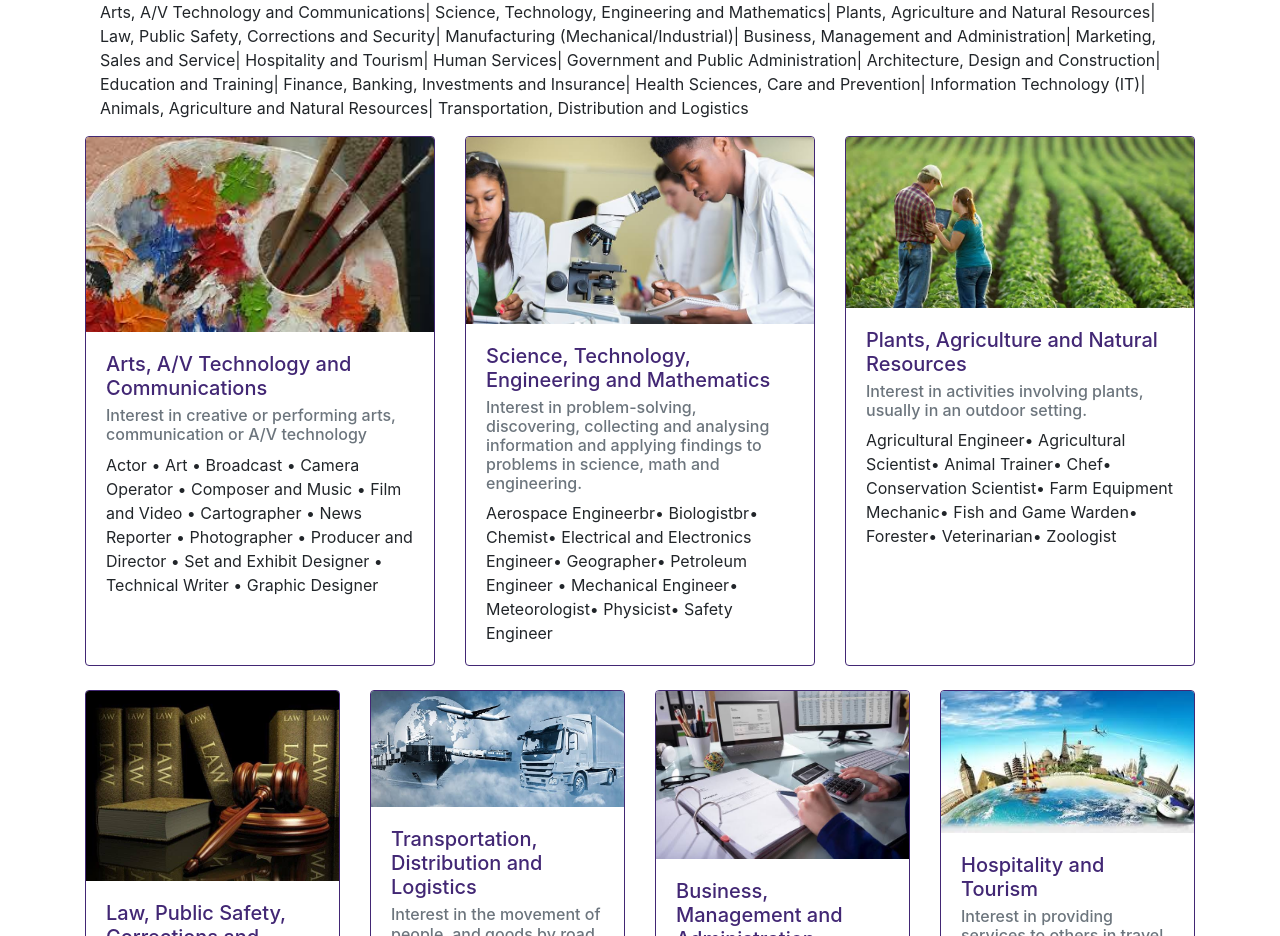
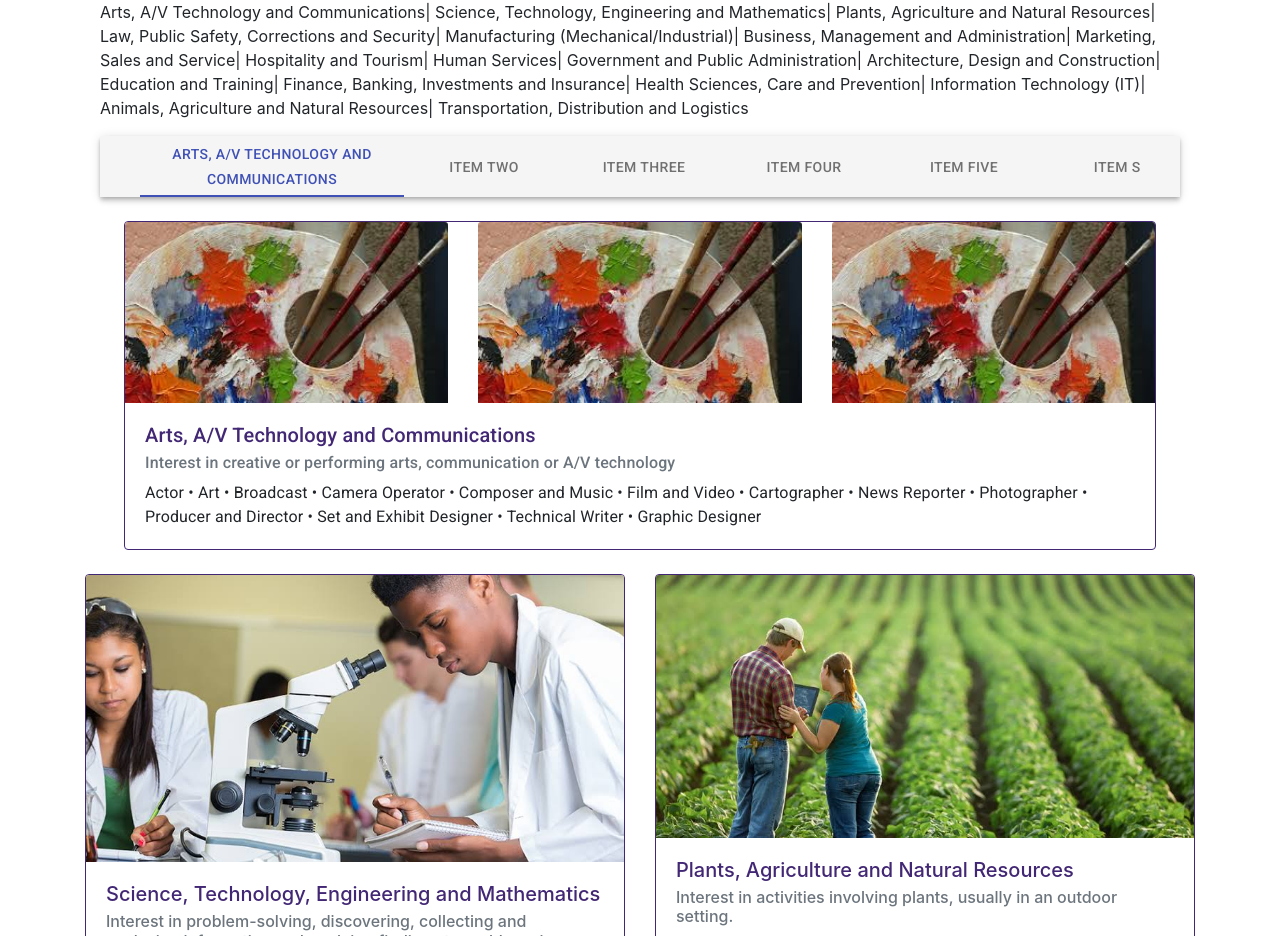
Before and after one commit to SibabalwePeter/FlyingScrollEnlightenment, a React (Create React App) app in the folder ClientApp/: page /Practitioners in a window 1280 px wide. Shown: the part 911-1847 px from the top of the page. Built offline with nearby package versions, Linux system fonts and the light colour scheme.

Commit message:
practitioners Tabs

```diff
--- a/ClientApp/package.json
+++ b/ClientApp/package.json
@@ -3,6 +3,8 @@
   "version": "0.1.0",
   "private": true,
   "dependencies": {
+    "@material-ui/core": "^4.11.2",
+    "@material-ui/icons": "^4.11.2",
     "bootstrap": "^4.3.1",
     "connected-react-router": "6.5.2",
     "history": "4.10.1",
--- a/ClientApp/public/index.html
+++ b/ClientApp/public/index.html
@@ -11,6 +11,12 @@
     -->
     <link rel="manifest" href="%PUBLIC_URL%/manifest.json">
     <link rel="shortcut icon" href="%PUBLIC_URL%/favicon.ico">
+
+    <!-- Fonts to support Material Design -->
+    <link rel="stylesheet" href="https://fonts.googleapis.com/css?family=Roboto:300,400,500,700&display=swap" />
+    <!-- Icons to support Material Design -->
+    <link rel="stylesheet" href="https://fonts.googleapis.com/icon?family=Material+Icons" />
+
     <!--
       Notice the use of %PUBLIC_URL% in the tags above.
       It will be replaced with the URL of the `public` folder during the build.
--- /dev/null
+++ b/ClientApp/src/components/PractitionerCareers.tsx
@@ -0,0 +1,159 @@
+import React from 'react';
+import PropTypes from 'prop-types';
+import { makeStyles } from '@material-ui/core/styles';
+import AppBar from '@material-ui/core/AppBar';
+import Tabs from '@material-ui/core/Tabs';
+import Tab from '@material-ui/core/Tab';
+import Typography from '@material-ui/core/Typography';
+import Box from '@material-ui/core/Box';
+import {
+    Card, CardImg, CardTitle, CardText, CardDeck,
+    CardSubtitle, CardBody, Row, Col
+  } from 'reactstrap';
+
+
+import ArtsPicture from '../Pictures/Arts.jpg';
+import Science from '../Pictures/Science.jpeg';
+import Farming from '../Pictures/Farming.jpeg';
+import Law from '../Pictures/Law.jpeg';
+import Industrial from '../Pictures/Industrial.jpeg';
+import Accounting from '../Pictures/Accounting.jpeg';
+import Hospitality from '../Pictures/Hospitality.jpeg';
+import SocialWorker from '../Pictures/SocialWorker.jpeg';
+import CityPlanning from '../Pictures/CityPlannng.jpeg';
+import Architecture from '../Pictures/Architecture.jpeg';
+import Education from '../Pictures/Education.jpeg';
+import RealEstate from '../Pictures/RealEstate.jpeg';
+import IT from '../Pictures/IT.jpeg';
+import Finance from '../Pictures/Finance.jpeg';
+import HealthSciences from '../Pictures/HealthSciences.jpeg';
+import Transportation from '../Pictures/Transportation.jpeg';
+import Animals from '../Pictures/Animals.jpeg';
+
+
+function TabPanel(props: { [x: string]: any; children: any; value: any; index: any; }) {
+  const { children, value, index, ...other } = props;
+
+  return (
+    <div
+      role="tabpanel"
+      hidden={value !== index}
+      id={`scrollable-auto-tabpanel-${index}`}
+      aria-labelledby={`scrollable-auto-tab-${index}`}
+      {...other}
+    >
+      {value === index && (
+        <Box p={3}>
+          <Typography>{children}</Typography>
+        </Box>
+      )}
+    </div>
+  );
+}
+
+TabPanel.propTypes = {
+  children: PropTypes.node,
+  index: PropTypes.any.isRequired,
+  value: PropTypes.any.isRequired,
+};
+
+function a11yProps(index: number) {
+  return {
+    id: `scrollable-auto-tab-${index}`,
+    'aria-controls': `scrollable-auto-tabpanel-${index}`,
+  };
+}
+
+const useStyles = makeStyles((theme) => ({
+  root: {
+    flexGrow: 1,
+    width: '100%',
+    backgroundColor: theme.palette.background.paper,
+  },
+}));
+
+const PractitionerCareers =()=> {
+  const classes = useStyles();
+  const [value, setValue] = React.useState(0);
+
+  const handleChange = (event: any, newValue: React.SetStateAction<number>) => {
+    setValue(newValue);
+  };
+
+  return (
+    <div className={classes.root}>
+      <AppBar position="static" color="default">
+        <Tabs
+          value={value}
+          onChange={handleChange}
+          indicatorColor="primary"
+          textColor="primary"
+          variant="scrollable"
+          scrollButtons="auto"
+          aria-label="scrollable auto tabs example"
+        >
+          <Tab label="Arts, A/V Technology and Communications" {...a11yProps(0)} />
+          <Tab label="Item Two" {...a11yProps(1)} />
+          <Tab label="Item Three" {...a11yProps(2)} />
+          <Tab label="Item Four" {...a11yProps(3)} />
+          <Tab label="Item Five" {...a11yProps(4)} />
+          <Tab label="Item Six" {...a11yProps(5)} />
+          <Tab label="Item Seven" {...a11yProps(6)} />
+        </Tabs>
+      </AppBar>
+      <TabPanel value={value} index={0}>
+        <Card>
+            <Row>
+                <Col>
+                    <CardImg top width="50%" src={ArtsPicture} alt="cardn images cap"></CardImg>
+                </Col>
+                <Col>
+                    <CardImg top width="50%" src={ArtsPicture} alt="cardn images cap"></CardImg>
+                </Col>
+                <Col>
+                    <CardImg top width="50%" src={ArtsPicture} alt="cardn images cap"></CardImg>
+                </Col>
+            </Row>
+            <CardBody>
+            <CardTitle><h5>Arts, A/V Technology and Communications</h5></CardTitle>
+            <CardSubtitle tag="h6" className="mb-2 text-muted">Interest in creative or performing arts, communication or A/V technology</CardSubtitle>
+            <CardText>
+                Actor &bull;
+                Art &bull;
+                Broadcast &bull;
+                Camera Operator &bull;
+                Composer and Music &bull;
+                Film and Video &bull;
+                Cartographer &bull;
+                News Reporter &bull;
+                Photographer &bull;
+                Producer and Director &bull;
+                Set and Exhibit Designer &bull;
+                Technical Writer &bull;
+                Graphic Designer
+            </CardText>
+            </CardBody>
+        </Card>
+      </TabPanel>
+      <TabPanel value={value} index={1}>
+        Item Two
+      </TabPanel>
+      <TabPanel value={value} index={2}>
+        Item Three
+      </TabPanel>
+      <TabPanel value={value} index={3}>
+        Item Four
+      </TabPanel>
+      <TabPanel value={value} index={4}>
+        Item Five
+      </TabPanel>
+      <TabPanel value={value} index={5}>
+        Item Six
+      </TabPanel>
+      <TabPanel value={value} index={6}>
+        Item Seven
+      </TabPanel>
+    </div>
+  );
+}
+export default PractitionerCareers;
--- a/ClientApp/src/components/Practitioners.tsx
+++ b/ClientApp/src/components/Practitioners.tsx
@@ -21,6 +21,8 @@ import Finance from '../Pictures/Finance.jpeg';
 import HealthSciences from '../Pictures/HealthSciences.jpeg';
 import Transportation from '../Pictures/Transportation.jpeg';
 import Animals from '../Pictures/Animals.jpeg';
+
+import PractitionerCareers from './PractitionerCareers'
 
 class Practitioners extends React.PureComponent {
     public render() {
@@ -77,30 +79,10 @@ class Practitioners extends React.PureComponent {
                         Architecture, Design and Construction| Education and Training| Finance, Banking, Investments and Insurance| Health Sciences, Care and
                         Prevention| Information Technology (IT)| Animals, Agriculture and Natural Resources| Transportation, Distribution and Logistics
                     </p>
+                    <PractitionerCareers />
                     <CardDeck>
                         <Row className="mb-4">
-                            <Card>
-                                <CardImg top width="100%" src={ArtsPicture} alt="cardn images cap"></CardImg>
-                                <CardBody>
-                                <CardTitle><h5>Arts, A/V Technology and Communications</h5></CardTitle>
-                                <CardSubtitle tag="h6" className="mb-2 text-muted">Interest in creative or performing arts, communication or A/V technology</CardSubtitle>
-                                <CardText>
-                                    Actor &bull;
-                                    Art &bull;
-                                    Broadcast &bull;
-                                    Camera Operator &bull;
-                                    Composer and Music &bull;
-                                    Film and Video &bull;
-                                    Cartographer &bull;
-                                    News Reporter &bull;
-                                    Photographer &bull;
-                                    Producer and Director &bull;
-                                    Set and Exhibit Designer &bull;
-                                    Technical Writer &bull;
-                                    Graphic Designer
-                                </CardText>
-                                </CardBody>
-                            </Card>
+
                             <Card >
                                 <CardImg top width="100%" src={Science} alt="cardn images cap"></CardImg>
                                 <CardBody>
```
Also changed, not shown: 1 other file (tests, documents, lock files or other folders).
